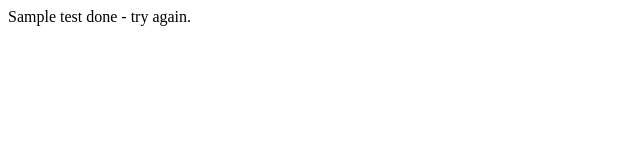
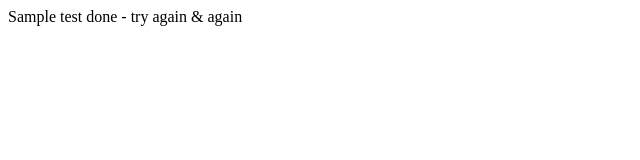
Before and after one commit to naru1234567/testrepo, a plain HTML site: page login2.html in a window 1280 px wide. Shown: the full height of the page, 0-640 px from the left. Drawn offline with Linux system fonts and the light colour scheme.

Commit message:
MYJ-1 #DONE

```diff
--- a/login2.html
+++ b/login2.html
@@ -1,5 +1,5 @@
 <Html>
     <body>
-        Sample test done - try again.
+        Sample test done - try again & again
     </body>
 </Html>
```
